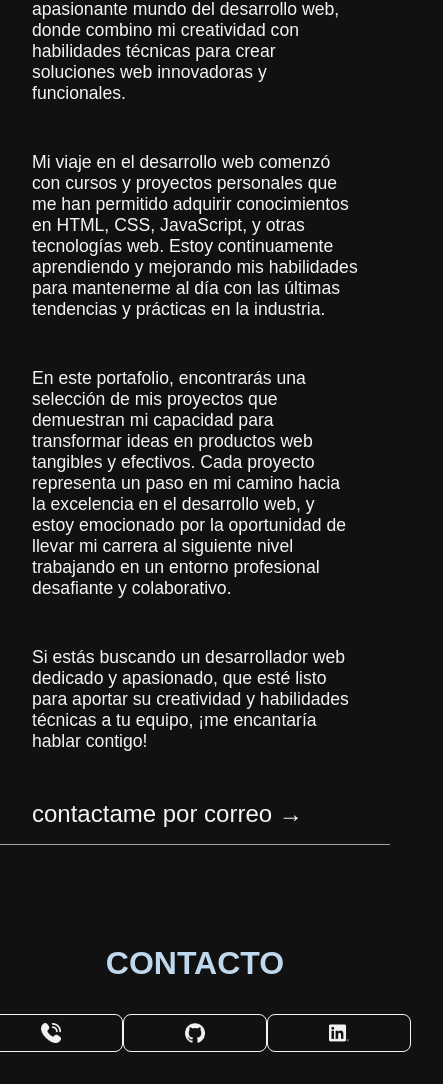
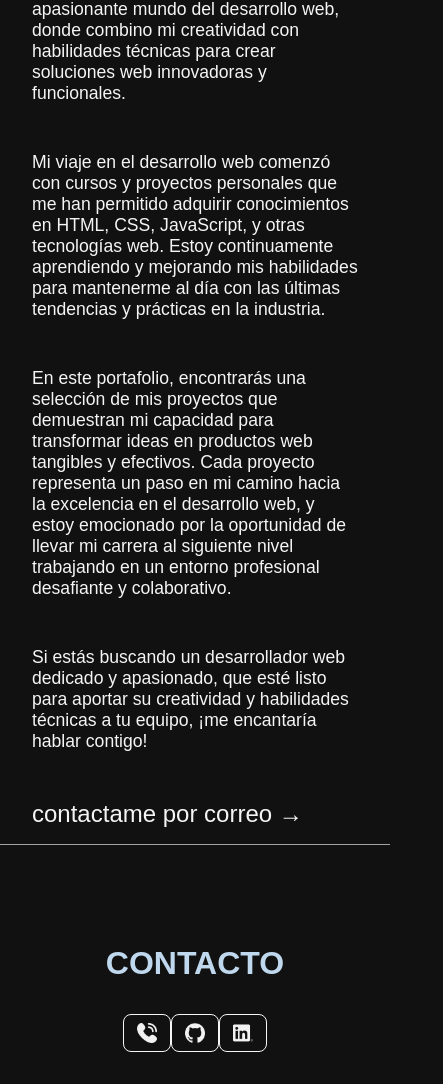
Before and after one commit to IgnacioP46/Porfolio, a website built with Vite: page index.html in a window 390 px wide. Shown: the part 663-1747 px from the top of the page, 443 px wide, since content can reach past the window. Built offline with nearby package versions, Linux system fonts and the light colour scheme.

Commit message:
Button.css

```diff
--- a/components/Button/Button.css
+++ b/components/Button/Button.css
@@ -24,3 +24,9 @@
   .my-btn:hover {
     background-color: var(--highlight);
   }
+
+     @media (max-width: 770px) {
+    .my-btn {
+      width: 3rem;
+    }
+  }
```
